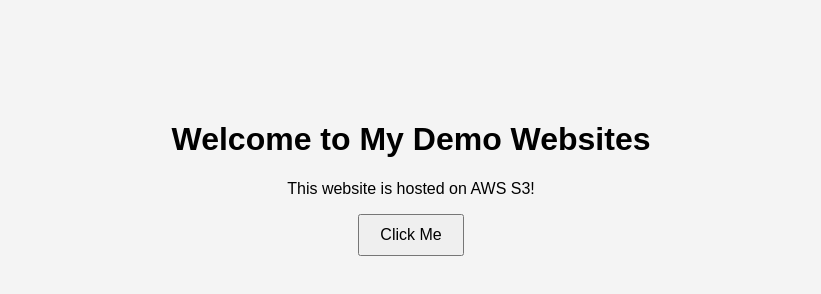
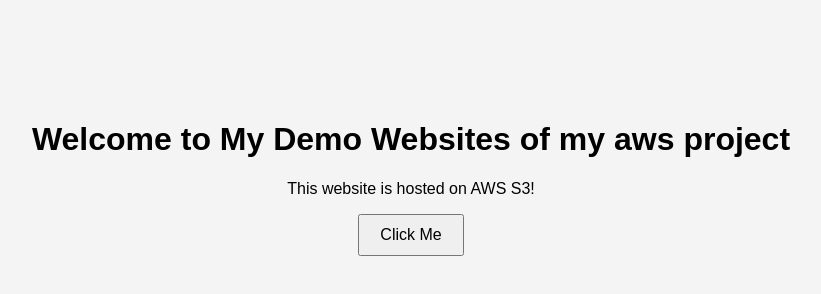
Before and after one commit to bohraayush25/projectx, a plain HTML site: page index.html in a window 1280 px wide. Shown: the whole page, without its empty margins (229-1050 px from the left). Drawn offline with Linux system fonts and the light colour scheme.

Commit message:
Update index.html

```diff
--- a/index.html
+++ b/index.html
@@ -7,7 +7,7 @@
 </head>
 <body>
     <div class="container">
-        <h1>Welcome to My Demo Websites</h1>
+        <h1>Welcome to My Demo Websites of my aws project</h1>
         <p>This website is hosted on AWS S3!</p>
         <button onclick="sayHello()">Click Me</button>
     </div>
```
